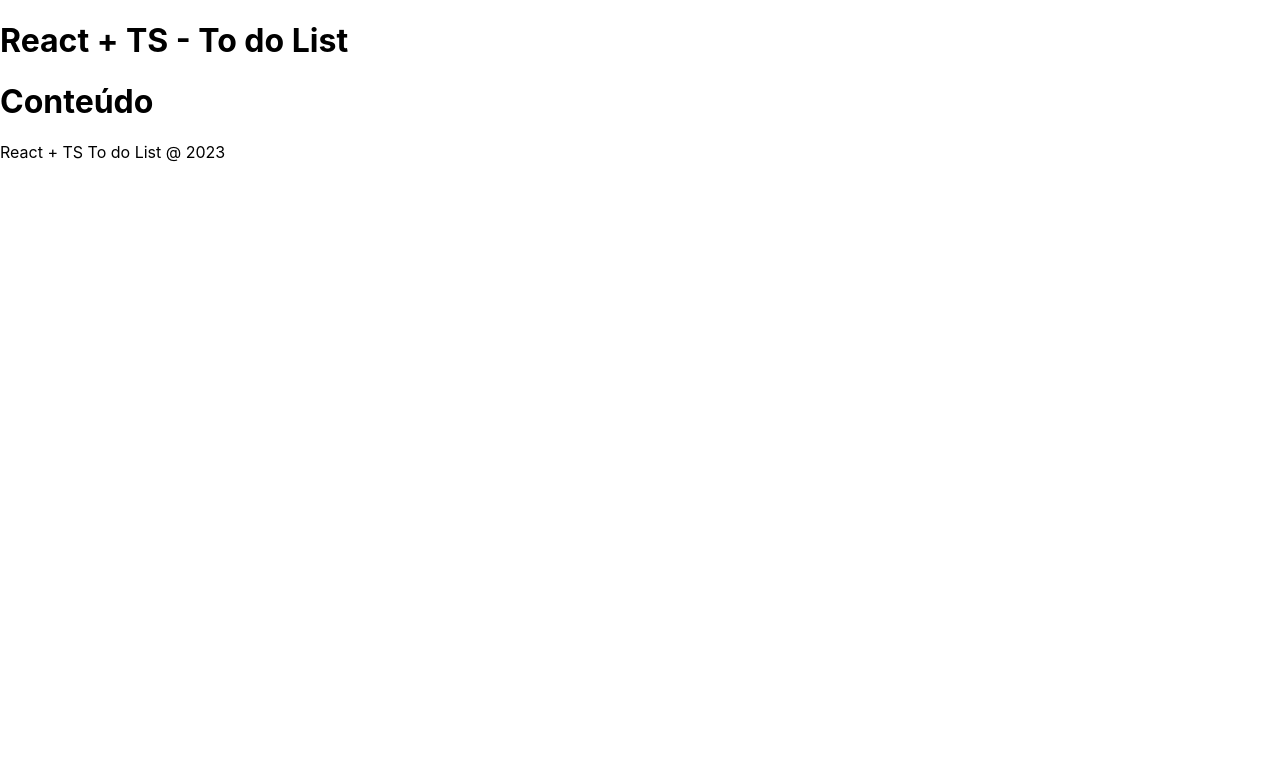
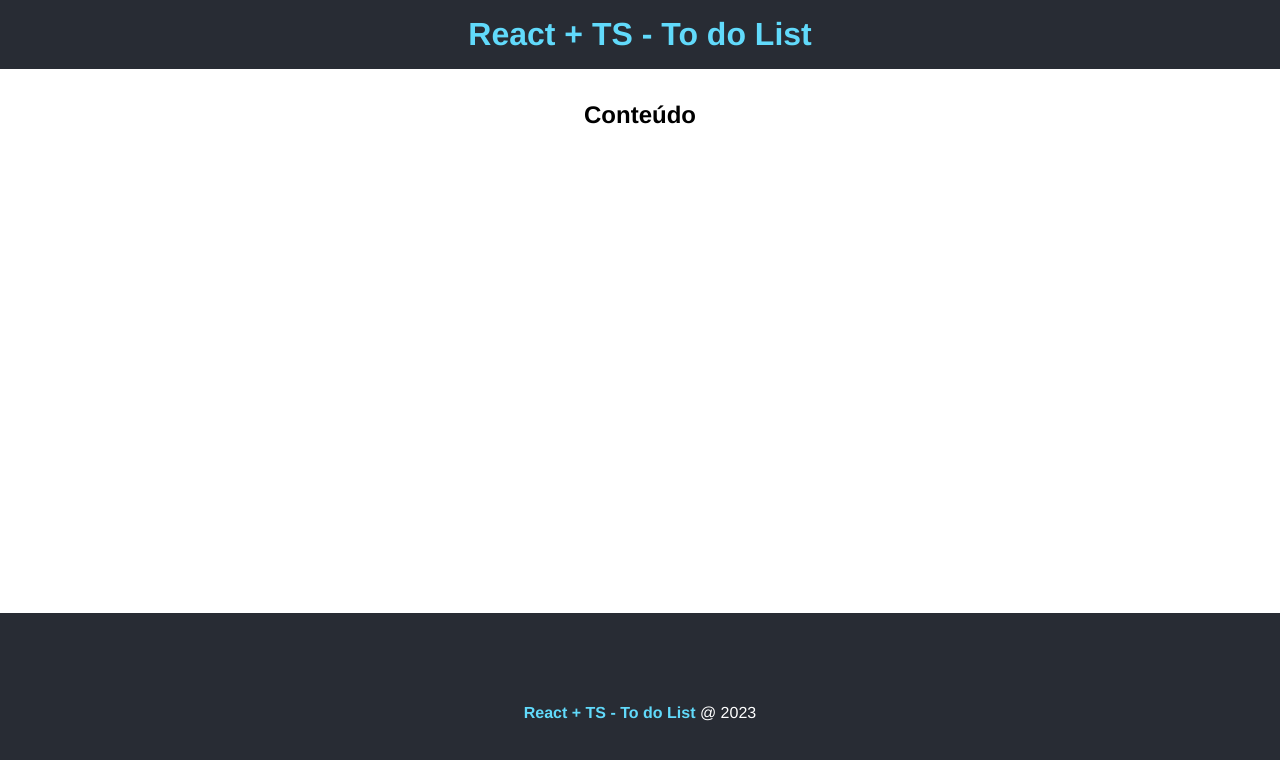
Before and after one commit to bncblnc/to-do-list, a React (Create React App) app: page / in a window 1280 px wide. Shown: the top 760 px of the page. Built offline with nearby package versions, Linux system fonts and the light colour scheme.

Commit message:
initial styles

```diff
--- /dev/null
+++ b/src/App.module.css
@@ -0,0 +1,9 @@
+.main {
+  min-height: 60vh;
+  text-align: center;
+  padding: 2em;
+}
+
+.main h2 {
+  margin-bottom: 0.8em;
+}
--- a/src/App.tsx
+++ b/src/App.tsx
@@ -1,12 +1,15 @@
 import React from "react";
 import Footer from "./components/Footer";
 import Header from "./components/Header";
+import styles from "./App.module.css";
 
 function App() {
   return (
     <div>
       <Header />
-      <h1>Conteúdo</h1>
+      <main className={styles.main}>
+        <h2>Conteúdo</h2>
+      </main>
       <Footer />
     </div>
   );
--- /dev/null
+++ b/src/Global.d.ts
@@ -0,0 +1 @@
+declare module "*.module.css";
--- /dev/null
+++ b/src/components/Footer.module.css
@@ -0,0 +1,13 @@
+.footer {
+  height: 200px;
+  display: flex;
+  align-items: center;
+  justify-content: center;
+  background-color: #282c34;
+  color: #fff;
+}
+
+.footer span {
+  font-weight: bold;
+  color: #61dafb;
+}
--- a/src/components/Footer.tsx
+++ b/src/components/Footer.tsx
@@ -1,10 +1,11 @@
 import React from "react";
+import styles from "./Footer.module.css";
 
 const Footer = () => {
   return (
-    <footer>
+    <footer className={styles.footer}>
       <p>
-        <span>React + TS To do List</span> @ 2023
+        <span>React + TS - To do List</span> @ 2023
       </p>
     </footer>
   );
--- /dev/null
+++ b/src/components/Header.module.css
@@ -0,0 +1,6 @@
+.header {
+  background-color: #282c34;
+  color: #61dafb;
+  text-align: center;
+  padding: 1em;
+}
--- a/src/components/Header.tsx
+++ b/src/components/Header.tsx
@@ -1,8 +1,9 @@
 import React from "react";
+import styles from "./Header.module.css";
 
 const Header = () => {
   return (
-    <header>
+    <header className={styles.header}>
       <h1>React + TS - To do List</h1>
     </header>
   );
--- a/src/index.css
+++ b/src/index.css
@@ -1,13 +1,9 @@
-body {
+* {
+  padding: 0;
   margin: 0;
-  font-family: -apple-system, BlinkMacSystemFont, 'Segoe UI', 'Roboto', 'Oxygen',
-    'Ubuntu', 'Cantarell', 'Fira Sans', 'Droid Sans', 'Helvetica Neue',
-    sans-serif;
-  -webkit-font-smoothing: antialiased;
-  -moz-osx-font-smoothing: grayscale;
+  font-family: Helvetica;
 }
 
-code {
-  font-family: source-code-pro, Menlo, Monaco, Consolas, 'Courier New',
-    monospace;
+.hide {
+  display: none !important;
 }
```
